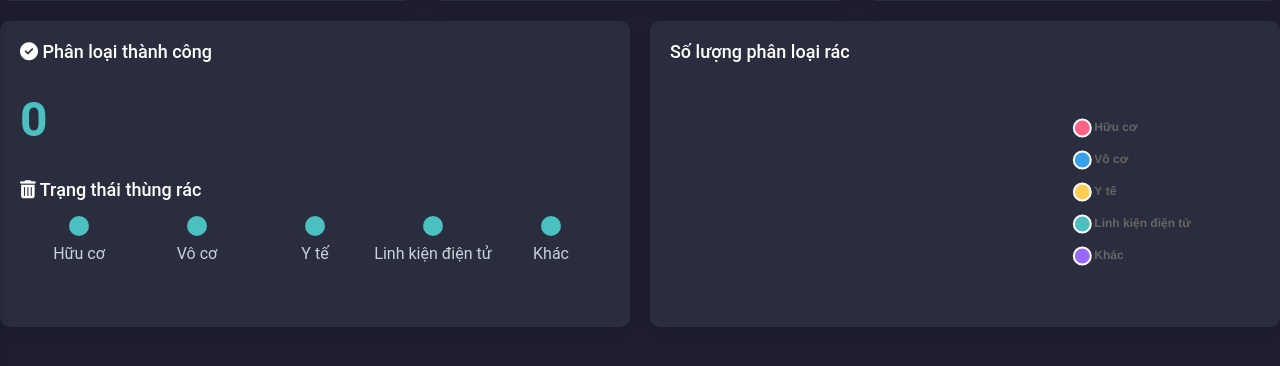
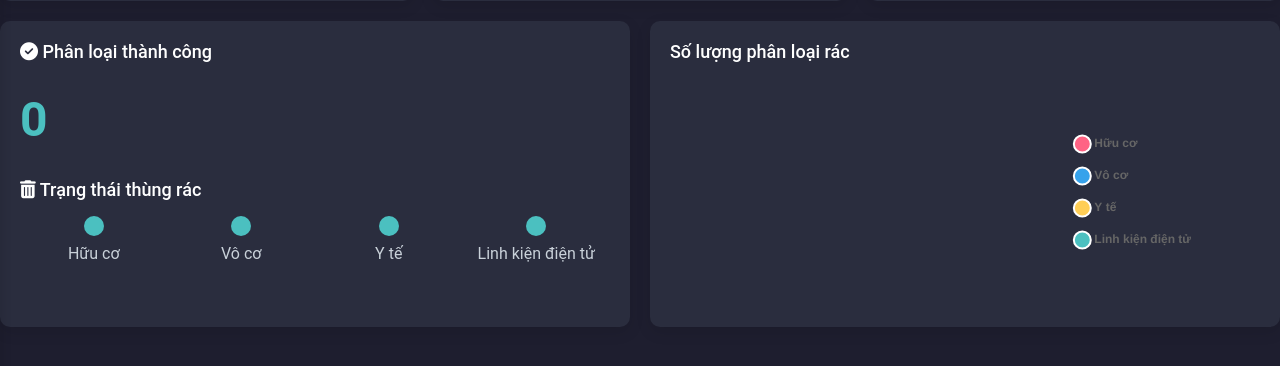
Before and after one commit to QuangquyNguyenvo/Project-Classification, a Flask app: page / in a window 1280 px wide. Shown: the part 250-616 px from the top of the page. Run offline with Flask 3, Linux system fonts and the light colour scheme; some libraries are stand-ins or nearby versions.

Commit message:
xóa phân loại "Khác"

```diff
--- a/vision_app/templates/index.html
+++ b/vision_app/templates/index.html
@@ -116,10 +116,6 @@
                             <div class="status-indicator status-not-full"></div>
                             <span>Linh kiện điện tử</span>
                         </div>
-                        <div class="bin-status-item">
-                            <div class="status-indicator status-not-full"></div>
-                            <span>Khác</span>
-                        </div>
                     </div>
                 </div>
             </div>
@@ -229,11 +225,11 @@
         const wasteChart = new Chart(ctx, {
             type: 'pie',
             data: {
-                labels: ['Hữu cơ', 'Vô cơ', 'Y tế', 'Linh kiện điện tử', 'Khác'],
+                labels: ['Hữu cơ', 'Vô cơ', 'Y tế', 'Linh kiện điện tử'],
                 datasets: [{
-                    data: [0, 0, 0, 0, 0],
-                    backgroundColor: ['#ff6384', '#36a2eb', '#ffce56', '#4bc0c0', '#9966ff'],
-                    hoverBackgroundColor: ['#ff6384', '#36a2eb', '#ffce56', '#4bc0c0', '#9966ff']
+                    data: [0, 0, 0, 0],
+                    backgroundColor: ['#ff6384', '#36a2eb', '#ffce56', '#4bc0c0'],
+                    hoverBackgroundColor: ['#ff6384', '#36a2eb', '#ffce56', '#4bc0c0']
                 }]
             },
             options: {
@@ -259,8 +255,7 @@
                 counters['Hữu cơ'],
                 counters['Vô cơ'],
                 counters['Y tế'],
-                counters['Linh kiện điện tử'],
-                counters['Khác']
+                counters['Linh kiện điện tử']
             ];
             wasteChart.update();
         }
```
